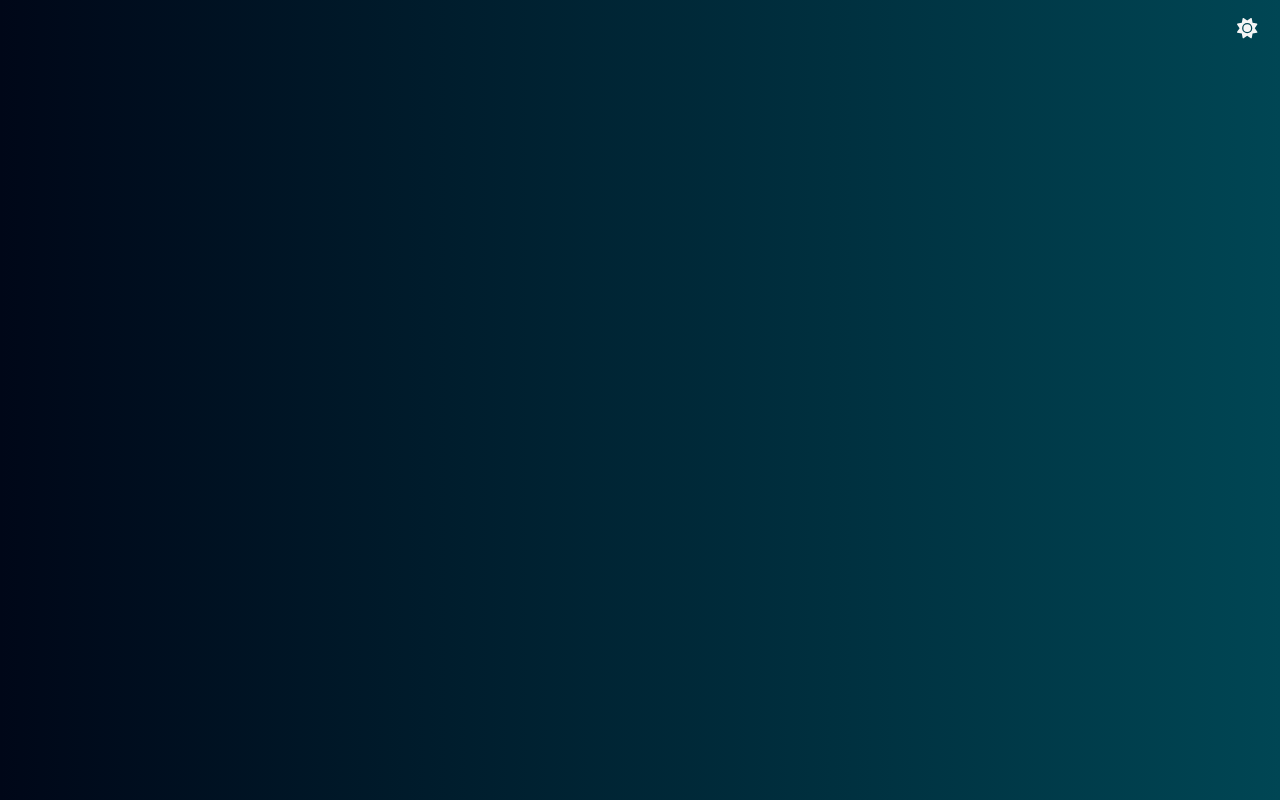
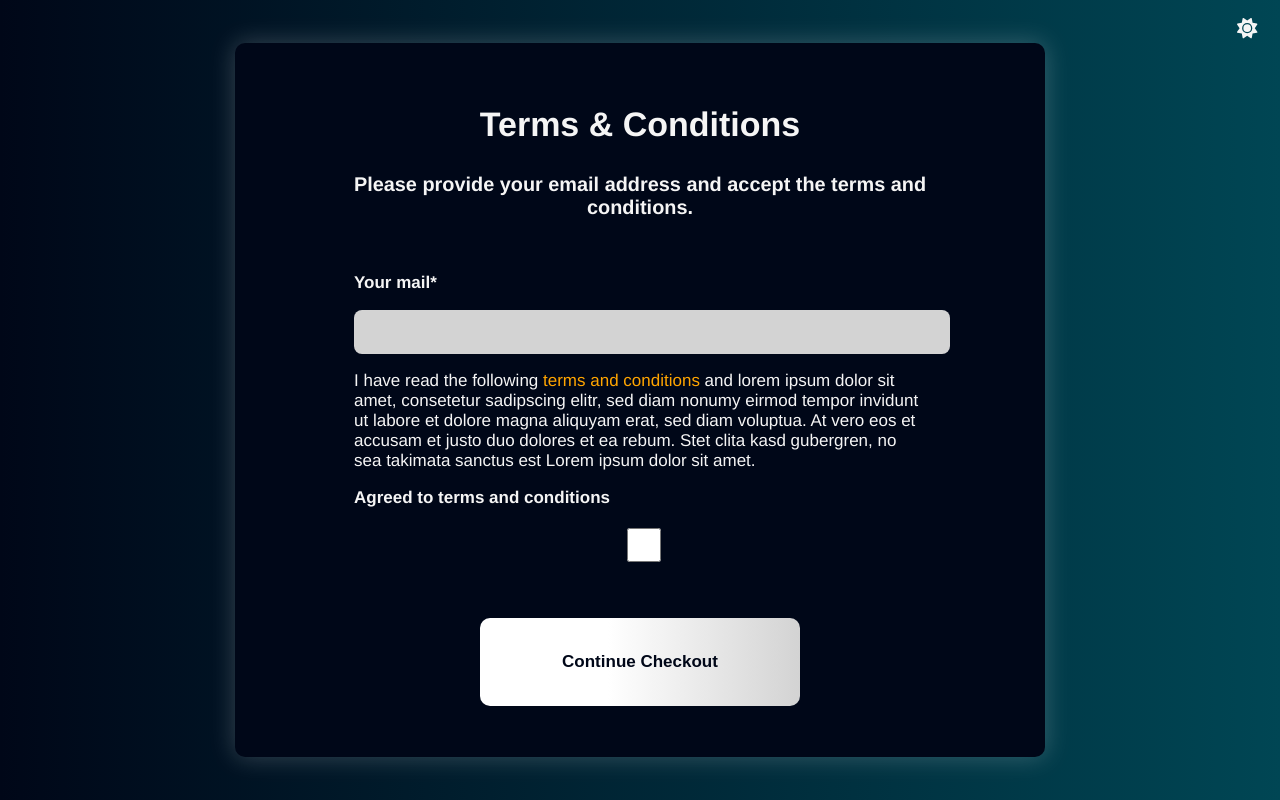
Before and after one commit to logycode/assignment-workflow, a Vue app: page /checkout-2 in a window 1280 px wide. Built offline with nearby package versions, Linux system fonts and the light colour scheme.

Commit message:
finised to checkout success

```diff
--- a/package.json
+++ b/package.json
@@ -12,6 +12,7 @@
     "@fortawesome/free-regular-svg-icons": "^6.1.1",
     "@fortawesome/free-solid-svg-icons": "^6.1.1",
     "@fortawesome/vue-fontawesome": "^2.0.6",
+    "axios": "^0.27.2",
     "core-js": "^3.8.3",
     "vue": "^2.6.14",
     "vue-router": "^3.5.1",
--- a/src/App.vue
+++ b/src/App.vue
@@ -3,12 +3,12 @@
     <header>
       <font-awesome-icon
         icon="fa-solid fa-sun"
-        @click="lightMode = !lightMode"
-        v-if="(lightmode = !lightmode)"
+        @click="lightMode = true"
+        v-if="lightMode == false"
       />
       <font-awesome-icon
         icon="fa-solid fa-moon"
-        @click="lightMode = !lightMode"
+        @click="lightMode = false"
         v-else
       />
     </header>
@@ -17,7 +17,16 @@
     </main>
   </div>
 </template>
-
+<script>
+export default {
+  name: "App",
+  data() {
+    return {
+      lightMode: false,
+    };
+  },
+};
+</script>
 <style lang="scss">
 :root {
   font-family: Avenir, Helvetica, Arial, sans-serif;
@@ -88,13 +97,3 @@ main {
   align-items: center;
 }
 </style>
-<script>
-export default {
-  name: "App",
-  data() {
-    return {
-      lightMode: false,
-    };
-  },
-};
-</script>
--- a/src/router/index.js
+++ b/src/router/index.js
@@ -2,6 +2,8 @@ import Vue from "vue";
 import VueRouter from "vue-router";
 import IntroSlide from "@/views/IntroSlide.vue";
 import CheckoutStep1 from "@/views/CheckoutStep1.vue";
+import CheckoutStep2 from "@/views/CheckoutStep2.vue";
+import SuccessPage from "@/views/SuccessPage.vue";
 
 Vue.use(VueRouter);
 
@@ -16,6 +18,16 @@ const routes = [
     name: "CheckoutStep1",
     component: CheckoutStep1,
   },
+  {
+    path: "/checkout-2",
+    name: "CheckoutStep2",
+    component: CheckoutStep2,
+  },
+  {
+    path: "/success",
+    name: "SuccessPage",
+    component: SuccessPage,
+  },
 ];
 
 const router = new VueRouter({
--- a/src/store/index.js
+++ b/src/store/index.js
@@ -1,12 +1,38 @@
 import Vue from "vue";
 import Vuex from "vuex";
+import axios from "axios";
 
 Vue.use(Vuex);
 
 export default new Vuex.Store({
-  state: {},
-  getters: {},
-  mutations: {},
-  actions: {},
+  state: {
+    user: {},
+    githubData: {},
+  },
+  mutations: {
+    SET_USER_DATA(state, user) {
+      state.user = user;
+    },
+    SET_GITHUB_DATA(state, githubData) {
+      state.githubData = githubData;
+    },
+  },
+  actions: {
+    fetchUserData({ commit }, userData) {
+      commit("SET_USER_DATA", userData);
+    },
+    async fetchGithubData({ commit }) {
+      axios
+        .get("https://api.github.com/users/" + this.state.user.githubUserName)
+        .then((response) => {
+          this.state.githubData = response.data;
+          commit("SET_GITHUB_DATA", this.state.githubData);
+        })
+        .catch((error) => {
+          console.warn(error);
+          this.isThereAValidationError = true;
+        });
+    },
+  },
   modules: {},
 });
--- a/src/views/CheckoutStep1.vue
+++ b/src/views/CheckoutStep1.vue
@@ -1,10 +1,81 @@
 <template>
-  <section></section>
+  <section>
+    <h1>Personal Data</h1>
+    <h3>
+      Please provide your personal data. Fields marked with * are mandatory.
+    </h3>
+    <form>
+      <label for="first-name">Your first Name* </label>
+      <input
+        v-model="firstName"
+        type="text"
+        name="first-name"
+        id="first-name"
+        :class="{ filled: firstName != '' }"
+      />
+      <span v-if="error && firstName == ''">Please enter your first name</span>
+      <label for="last-name">Your last Name*</label>
+      <input
+        v-model="lastName"
+        type="text"
+        name="last-name"
+        id="last-name"
+        :class="{ filled: lastName != '' }"
+      />
+      <span v-if="error && lastName == ''">Please enter your last name</span>
+
+      <label for="github-user">Your Github User Name*</label>
+      <input
+        v-model="githubUserName"
+        type="text"
+        name="github-user"
+        id="github-user"
+        :class="{ filled: githubUserName != '' }"
+      />
+      <span v-if="error && githubUserName == ''">
+        Please enter your Github user name
+      </span>
+    </form>
+    <!-- <router-link to="/checkout-2"> -->
+    <button class="checkout" @click="nextStep()">Continue Checkout</button>
+    <!-- </router-link> -->
+  </section>
 </template>
 
 <script>
 export default {
   name: "CheckoutStep1",
+  data() {
+    return {
+      error: false,
+      firstName: "",
+      lastName: "",
+      githubUserName: "",
+    };
+  },
+  methods: {
+    // async and await can be used instead of then.
+    async nextStep() {
+      if (
+        this.firstName === "" ||
+        this.lastName === "" ||
+        this.githubUserName === ""
+      ) {
+        return (this.error = true);
+      }
+      await this.$store.dispatch("fetchUserData", {
+        firstName: this.firstName,
+        lastName: this.lastName,
+        githubUserName: this.githubUserName,
+      });
+      this.$store.dispatch("fetchGithubData", {
+        githubData: this.githubData,
+      });
+      this.$router.push({
+        name: "CheckoutStep2",
+      });
+    },
+  },
 };
 </script>
 
@@ -19,11 +90,50 @@ section {
   // offset-x | offset-y | blur-radius | spread-radius | color
   box-shadow: 0px 0px 25px 1px var(--shadow-color);
 }
+form {
+  padding: 2rem;
+  text-align: left;
+}
+input {
+  width: 100%;
+  height: 2rem;
+  padding: 0.3rem 0.7rem;
+  outline: none;
+  border: 1px solid lightgrey;
+  background-color: lightgrey;
+  border-radius: 8px;
+  font-size: inherit;
+}
+input:hover {
+  background-color: white;
+}
+input:focus {
+  background-color: white;
+}
+input.filled {
+  border: 1px solid #00ff08;
+  background-color: #deffe7;
+}
+label:first-of-type {
+  margin: 0 0 1rem 0;
+}
+label {
+  display: flex;
+  margin: 1rem 0;
+  align-items: center;
+  font-weight: bold;
+}
+form span {
+  display: block;
+  margin-top: 0.8rem;
+  color: red;
+  font-style: italic;
+}
 .checkout {
   background-image: var(--inverted-background);
   width: 50%;
   padding: 2em;
-  margin-bottom: 28px;
+  margin: 1rem 0;
   border: none;
   border-radius: 10px;
   font-size: 1rem;
--- /dev/null
+++ b/src/views/CheckoutStep2.vue
@@ -0,0 +1,152 @@
+<template>
+  <section>
+    <h1>Terms & Conditions</h1>
+    <h3>
+      Please provide your email address and accept the terms and conditions.
+    </h3>
+    <form>
+      <label for="mail-address">Your mail* </label>
+      <input
+        v-model="email"
+        type="email"
+        name="email"
+        id="email"
+        :class="{ filled: email != '' && error == false }"
+      />
+      <span v-if="error">Please enter a valid email address</span>
+      <p>
+        I have read the following
+        <a href="https://www.homeday.de/de/datenschutz/">
+          terms and conditions
+        </a>
+        and lorem ipsum dolor sit amet, consetetur sadipscing elitr, sed diam
+        nonumy eirmod tempor invidunt ut labore et dolore magna aliquyam erat,
+        sed diam voluptua. At vero eos et accusam et justo duo dolores et ea
+        rebum. Stet clita kasd gubergren, no sea takimata sanctus est Lorem
+        ipsum dolor sit amet.
+      </p>
+      <label for="terms">Agreed to terms and conditions</label>
+      <input type="checkbox" name="terms" id="terms" />
+      <span v-if="error">Please enter a valid email address</span>
+    </form>
+    <!-- <router-link to="/checkout-2"> -->
+    <button class="checkout" @click="nextStep()">Continue Checkout</button>
+    <!-- </router-link> -->
+  </section>
+</template>
+
+<script>
+export default {
+  name: "CheckoutStep2",
+  data() {
+    return {
+      error: false,
+      email: "",
+    };
+  },
+  computed: {
+    validEmail() {
+      const re =
+        /^(([^<>()[\]\\.,;:\s@"]+(\.[^<>()[\]\\.,;:\s@"]+)*)|(".+"))@((\[[0-9]{1,3}\.[0-9]{1,3}\.[0-9]{1,3}\.[0-9]{1,3}\])|(([a-zA-Z\-0-9]+\.)+[a-zA-Z]{2,}))$/;
+      if (this.email.match(re)) {
+        return true;
+      }
+      this.error == true;
+      return false;
+    },
+  },
+  methods: {
+    // async and await can be used instead of then.
+    async nextStep() {
+      if (this.email === "" || this.validEmail === false) {
+        return (this.error = true);
+      }
+      await this.$store.dispatch("fetchUserData", {
+        firstName: this.$store.state.user.firstName,
+        lastName: this.$store.state.user.lastName,
+        githubUserName: this.$store.state.user.githubUserName,
+        email: this.email,
+      });
+      this.$router.push({
+        name: "SuccessPage",
+      });
+    },
+  },
+};
+</script>
+
+<style lang="scss" scoped>
+section {
+  width: 50%;
+  padding: 2rem 5rem;
+  background-color: var(--second-background);
+  border-radius: 10px;
+
+  // box-shadow parameters:
+  // offset-x | offset-y | blur-radius | spread-radius | color
+  box-shadow: 0px 0px 25px 1px var(--shadow-color);
+}
+form {
+  padding: 2rem;
+  text-align: left;
+}
+input {
+  width: 100%;
+  height: 2rem;
+  padding: 0.3rem 0.7rem;
+  outline: none;
+  border: none;
+  background-color: lightgrey;
+  border-radius: 8px;
+  font-size: inherit;
+}
+input:focus {
+  background-color: white;
+}
+input.filled {
+  border: 1px solid #00ff08;
+  background-color: #deffe7;
+}
+form > #terms {
+  justify-self: flex-start;
+}
+label:first-of-type {
+  margin: 0 0 1rem 0;
+}
+label {
+  display: flex;
+  margin: 1rem 0;
+  align-items: center;
+  font-weight: bold;
+}
+form span {
+  display: block;
+  margin-top: 0.8rem;
+  color: red;
+  font-style: italic;
+}
+a,
+a:active {
+  color: orange;
+  text-decoration: none;
+}
+a:hover {
+  text-decoration: underline;
+}
+.checkout {
+  background-image: var(--inverted-background);
+  width: 50%;
+  padding: 2em;
+  margin: 1rem 0;
+  border: none;
+  border-radius: 10px;
+  font-size: 1rem;
+  box-shadow: var(--shadow-color);
+  color: var(--inverted-text);
+  font-weight: bold;
+}
+.checkout:hover {
+  box-shadow: var(--third-background) 0 1px 30px;
+  transition-duration: 0.2s;
+}
+</style>
--- a/src/views/IntroSlide.vue
+++ b/src/views/IntroSlide.vue
@@ -24,11 +24,6 @@
         </ul>
       </div>
     </div>
-    <!-- <nav>
-      <router-link to="/">Home</router-link> |
-      About</router-link>
-    </nav>
-     -->
     <router-link to="/checkout-1">
       <button class="checkout">Continue Checkout</button>
     </router-link>
--- /dev/null
+++ b/src/views/SuccessPage.vue
@@ -0,0 +1,52 @@
+<template>
+  <section>
+    <h1>Success!</h1>
+    <h3>Your order has been placed successfully.</h3>
+    <p>Your entered data:</p>
+    <ul>
+      <li v-for="(value, key) in $store.state.user" :key="key">
+        {{ key }} : {{ value }}
+      </li>
+    </ul>
+    <img src="" alt="" />
+  </section>
+</template>
+
+<script>
+export default {
+  name: "SuccessPage",
+};
+</script>
+
+<style lang="scss" scoped>
+section {
+  width: 50%;
+  padding: 2rem 5rem;
+  background-color: var(--second-background);
+  border-radius: 10px;
+
+  // box-shadow parameters:
+  // offset-x | offset-y | blur-radius | spread-radius | color
+  box-shadow: 0px 0px 25px 1px var(--shadow-color);
+}
+p,
+ul {
+  text-align: left;
+}
+.checkout {
+  background-image: var(--inverted-background);
+  width: 50%;
+  padding: 2em;
+  margin-bottom: 28px;
+  border: none;
+  border-radius: 10px;
+  font-size: 1rem;
+  box-shadow: var(--shadow-color);
+  color: var(--inverted-text);
+  font-weight: bold;
+}
+.checkout:hover {
+  box-shadow: var(--third-background) 0 1px 30px;
+  transition-duration: 0.2s;
+}
+</style>
```
Also changed, not shown: 1 other file (tests, documents, lock files or other folders).
